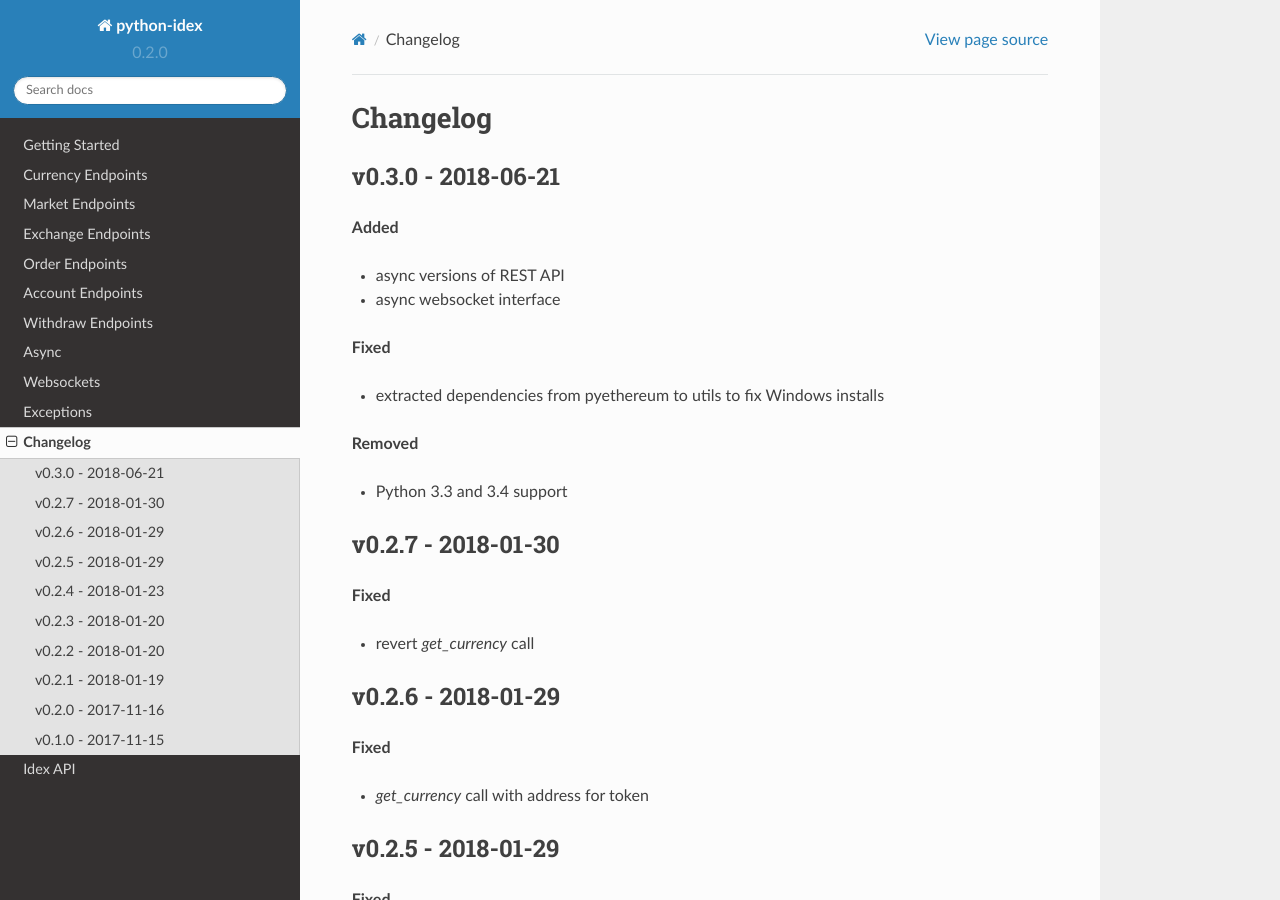
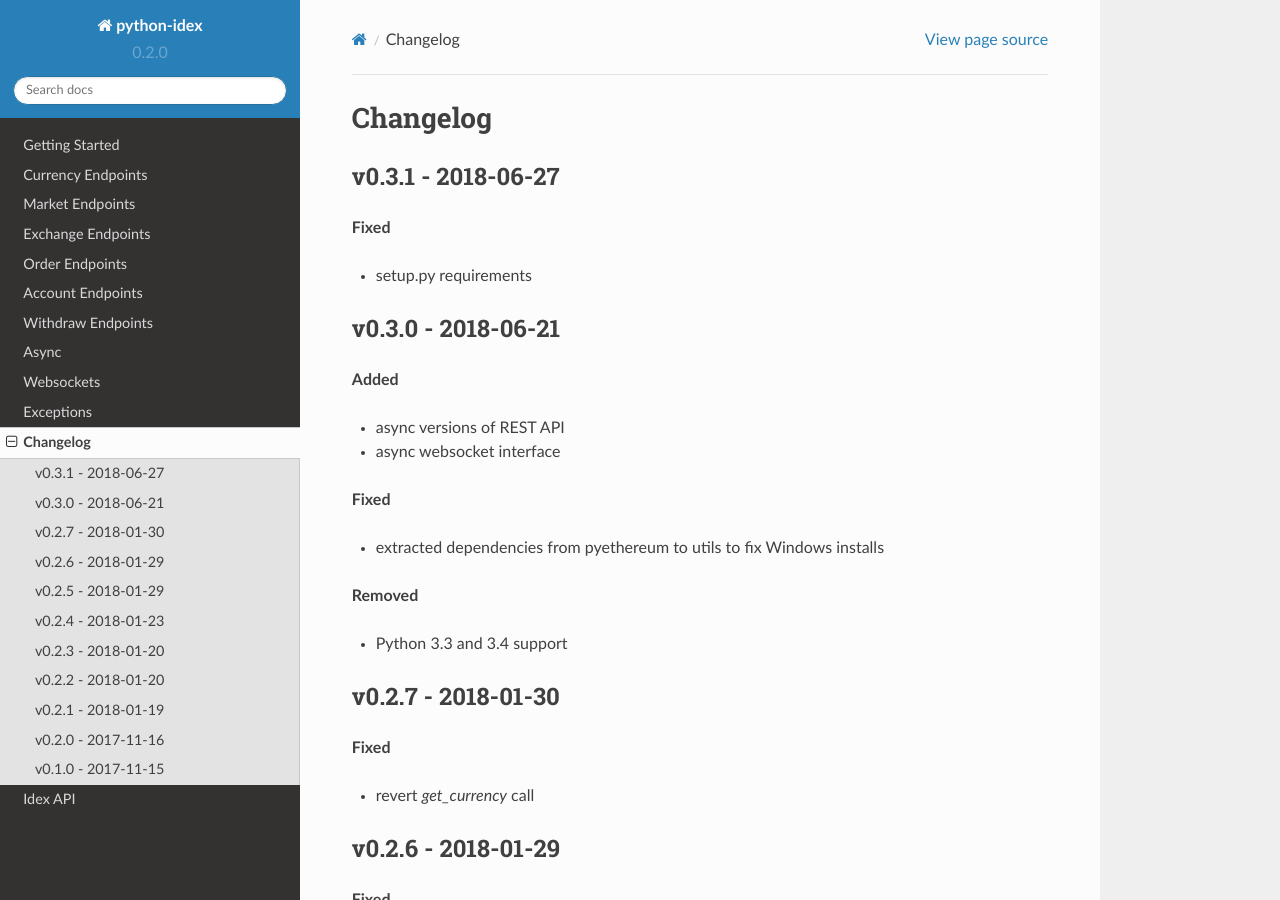
Before and after one commit to sammchardy/python-idex, a Sphinx documentation site: the page built from docs/changelog.rst, in a window 1280 px wide and 900 px high. Built offline with Sphinx 7.4.7 and the Read the Docs theme 2.0.0, drawn with Linux system fonts in a browser that asks for light colours; formulas are drawn with MathJax 3.

Commit message:
Update to v0.3.1

```diff
--- a/docs/changelog.rst
+++ b/docs/changelog.rst
@@ -1,5 +1,12 @@
 Changelog
 =========
+
+v0.3.1 - 2018-06-27
+^^^^^^^^^^^^^^^^^^^
+
+**Fixed**
+
+- setup.py requirements
 
 v0.3.0 - 2018-06-21
 ^^^^^^^^^^^^^^^^^^^
--- a/idex/__init__.py
+++ b/idex/__init__.py
@@ -4,4 +4,4 @@
 
 """
 
-__version__ = '0.3.0'
+__version__ = '0.3.1'
```
